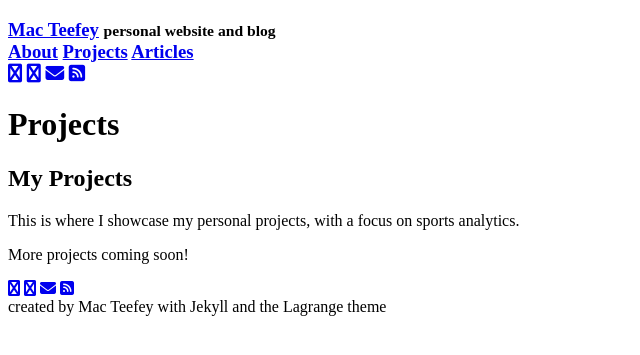
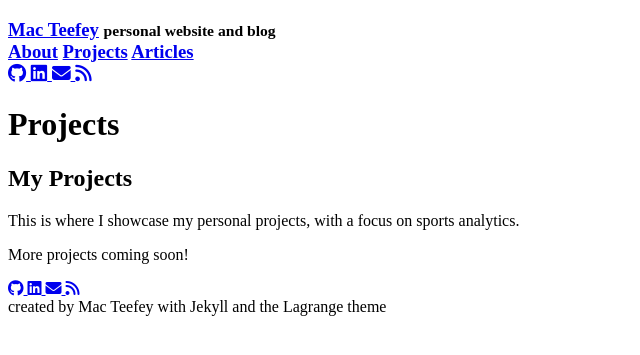
Before and after one commit to MacTeefey/MacTeefey.github.io, a Jekyll site: the page built from projects.html, in a window 1280 px wide. Shown: the top 355 px of the page, without its empty margins (0-640 px from the left). Built offline with Jekyll 4.4.1, drawn with Linux system fonts in a browser that asks for light colours; nearby versions of some CDN libraries.

Commit message:
Fix icons

```diff
--- a/_includes/social-icons.html
+++ b/_includes/social-icons.html
@@ -1,8 +1,32 @@
 {% for item in site.data.settings.social %}
   {% assign first_char = item.link | slice: 0 %}
   {% if first_char == '/' %}
-    <a href="{{ site.baseurl }}{{ item.link }}"><i class="fa fa-{{ item.icon }}" aria-hidden="true"></i></a>
+    <a href="{{ site.baseurl }}{{ item.link }}">
+      {% if item.icon == 'github' %}
+        <i class="fa-brands fa-github" aria-hidden="true"></i>
+      {% elsif item.icon == 'linkedin' %}
+        <i class="fa-brands fa-linkedin" aria-hidden="true"></i>
+      {% elsif item.icon == 'envelope' %}
+        <i class="fa-solid fa-envelope" aria-hidden="true"></i>
+      {% elsif item.icon == 'rss-square' %}
+        <i class="fa-solid fa-rss" aria-hidden="true"></i>
+      {% else %}
+        <i class="fa-solid fa-{{ item.icon }}" aria-hidden="true"></i>
+      {% endif %}
+    </a>
   {% else %}
-    <a href="{{ item.link }}" target="_blank"><i class="fa fa-{{ item.icon }}" aria-hidden="true"></i></a>
+    <a href="{{ item.link }}" target="_blank">
+      {% if item.icon == 'github' %}
+        <i class="fa-brands fa-github" aria-hidden="true"></i>
+      {% elsif item.icon == 'linkedin' %}
+        <i class="fa-brands fa-linkedin" aria-hidden="true"></i>
+      {% elsif item.icon == 'envelope' %}
+        <i class="fa-solid fa-envelope" aria-hidden="true"></i>
+      {% elsif item.icon == 'rss-square' %}
+        <i class="fa-solid fa-rss" aria-hidden="true"></i>
+      {% else %}
+        <i class="fa-solid fa-{{ item.icon }}" aria-hidden="true"></i>
+      {% endif %}
+    </a>
   {% endif %}
 {% endfor %}
```
